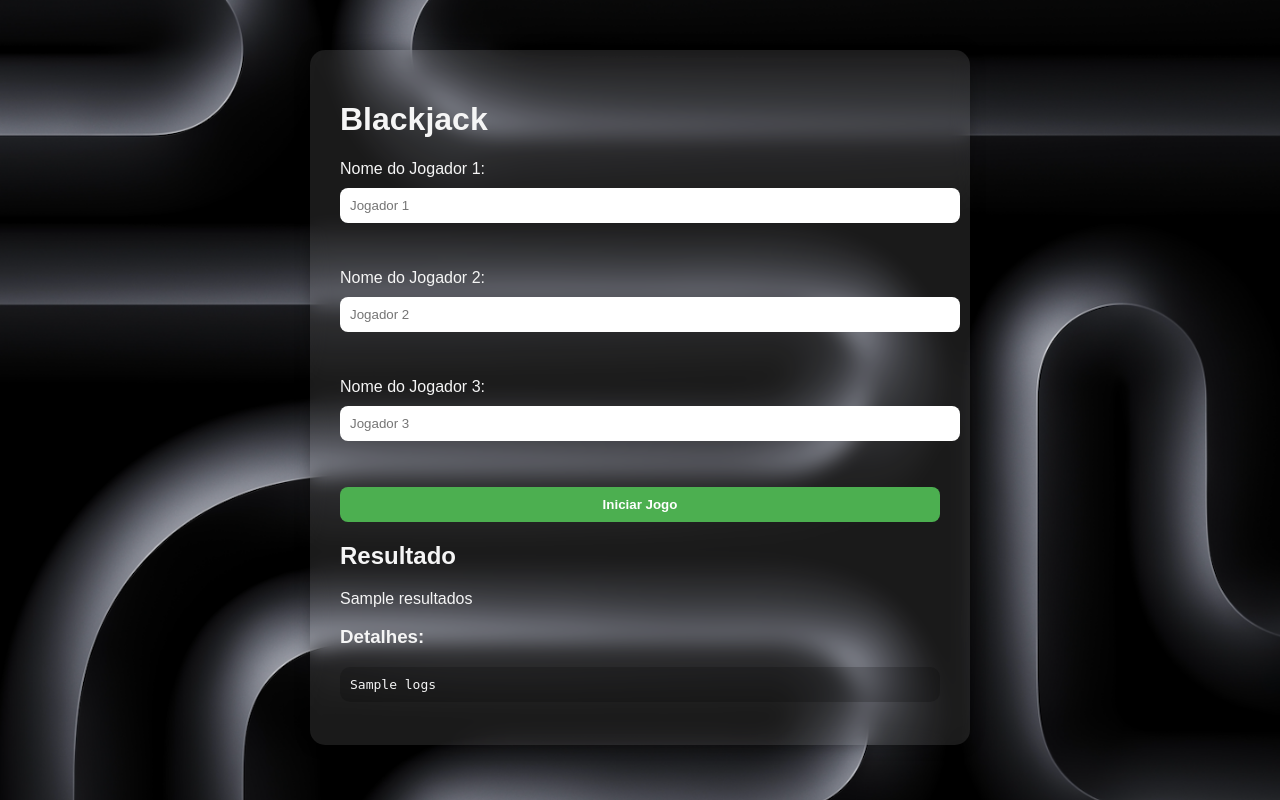
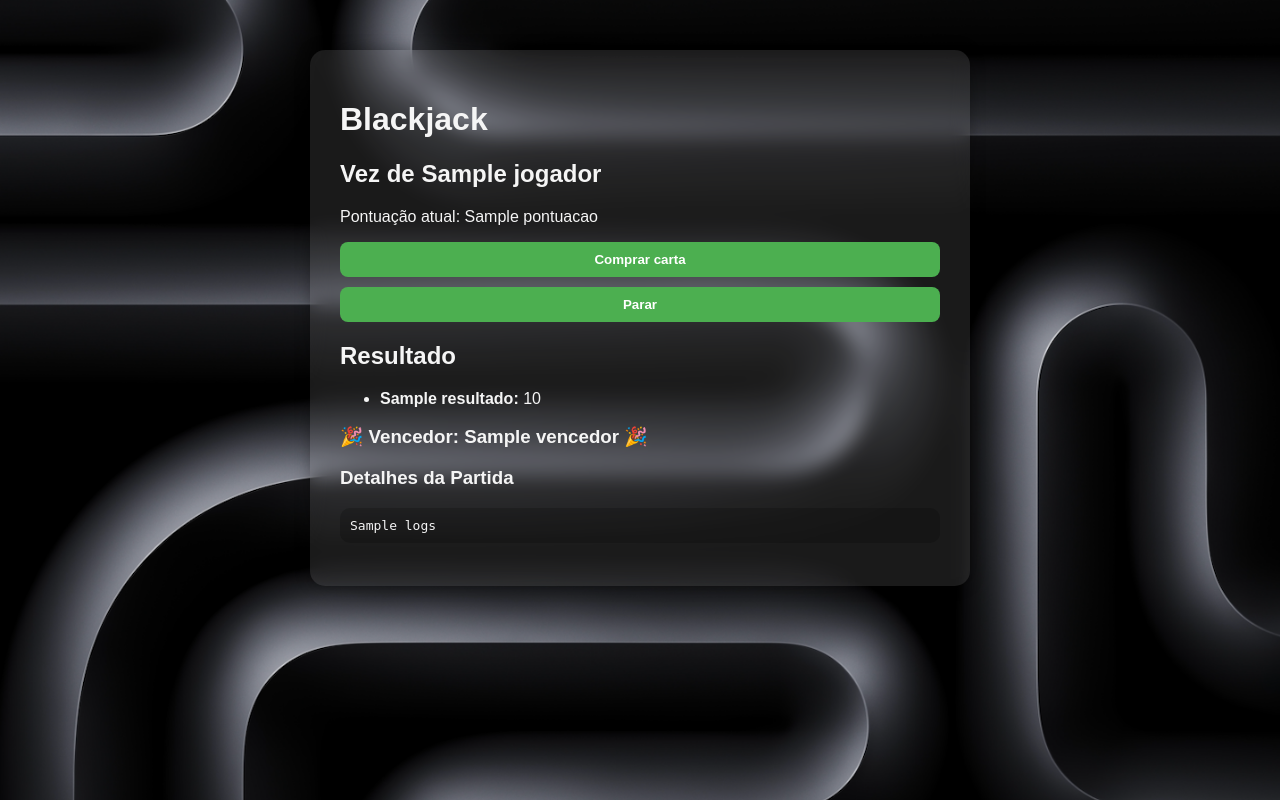
Before and after one commit to lucascode01/BlackJack-Jogo-Threads-Semaforo, a Flask app: template templates/index.html in a window 1280 px wide. Run offline with Flask 3, Linux system fonts and the light colour scheme; the template is opened without the code that fills it: most values are stand-ins (such as "Sample title", 1, 10 or a date in 2020).

Commit message:
closetofinish

```diff
--- a/app.py
+++ b/app.py
@@ -1,49 +1,74 @@
-from flask import Flask, render_template, request
-import threading
-from game.player import Player
-from game.dealer import Dealer
+from flask import Flask, render_template, request, redirect, url_for, session
+import random
 
 app = Flask(__name__)
+app.secret_key = 'segredo'
+
+MAX_SCORE = 21
 
 @app.route('/', methods=['GET', 'POST'])
 def index():
     if request.method == 'POST':
-        nome1 = request.form.get('nome1') or 'Jogador 1'
-        nome2 = request.form.get('nome2') or 'Jogador 2'
-        nome3 = request.form.get('nome3') or 'Jogador 3'
-        nomes = [nome1, nome2, nome3]
+        session['players'] = [
+            {'name': request.form.get('nome1', 'Jogador 1'), 'score': 0, 'log': '', 'standing': False},
+            {'name': request.form.get('nome2', 'Jogador 2'), 'score': 0, 'log': '', 'standing': False},
+            {'name': request.form.get('nome3', 'Jogador 3'), 'score': 0, 'log': '', 'standing': False}
+        ]
+        session['current_player'] = 0
+        session['game_over'] = False
+        session['logs'] = ["Starting a new round..."]
+        return redirect(url_for('jogo'))
+    return render_template('index.html')
 
-        num_players = 3
-        dealer = Dealer(num_players)
-        turn_sems = [threading.Semaphore(0) for _ in range(num_players)]
-        done_sems = [threading.Semaphore(0) for _ in range(num_players)]
+@app.route('/jogo', methods=['GET', 'POST'])
+def jogo():
+    players = session.get('players', [])
+    current = session.get('current_player', 0)
+    logs = session.get('logs', [])
 
-        jogadores = [
-            Player(0, dealer, turn_sems, done_sems, nomes[0]),
-            Player(1, dealer, turn_sems, done_sems, nomes[1]),
-            Player(2, dealer, turn_sems, done_sems, nomes[2])
-        ]
+    if session.get('game_over', False):
+        scores = [p['score'] if p['score'] <= MAX_SCORE else 0 for p in players]
+        max_score = max(scores)
+        winner = None
+        if max_score > 0:
+            winner = players[scores.index(max_score)]['name']
+        return render_template('index.html', resultados={p['name']: p['score'] for p in players}, vencedor=winner, logs="\n".join(logs))
 
-        for jogador in jogadores:
-            jogador.start()
+    if request.method == 'POST':
+        action = request.form['action']
+        player = players[current]
 
-        dealer.turn_sem = turn_sems
-        dealer.done_sem = done_sems
-        dealer.start_round()
-        dealer.show_results()
-        dealer.end_game()
+        if action == 'hit':
+            card = random.randint(1, 11)
+            player['score'] += card
+            log = f"{player['name']} comprou {card}, total: {player['score']}"
+            player['log'] += log + "\n"
+            logs.append(log)
 
-        for jogador in jogadores:
-            jogador.join()
+            if player['score'] >= MAX_SCORE:
+                player['standing'] = True
 
-        resultados = {j.name: j.score for j in jogadores}
-        vencedor_id = dealer.get_winner()
-        vencedor = jogadores[vencedor_id].name if vencedor_id is not None else None
-        logs = "\n".join(j.logs for j in jogadores)
+        elif action == 'stand':
+            player['standing'] = True
+            logs.append(f"{player['name']} decidiu parar com {player['score']} pontos.")
 
-        return render_template('index.html', resultados=resultados, vencedor=vencedor, logs=logs)
+        session['players'] = players
+        session['logs'] = logs
 
-    return render_template('index.html')
+        # avançar para próximo jogador
+        next_index = (current + 1) % len(players)
+        while players[next_index]['standing']:
+            next_index = (next_index + 1) % len(players)
+            if next_index == current:
+                session['game_over'] = True
+                break
+
+        session['current_player'] = next_index
+
+        return redirect(url_for('jogo'))
+
+    jogador_atual = players[current]
+    return render_template('index.html', jogador=jogador_atual['name'], pontuacao=jogador_atual['score'], logs="\n".join(logs))
 
 if __name__ == '__main__':
     app.run(debug=True)
--- a/game/player.py
+++ b/game/player.py
@@ -24,7 +24,9 @@ class Player(threading.Thread):
             self.score = 0
             self.logs = f"{self.name} começou a jogar...\n"
             while self.score < self.max_score:
-                if self.score >= 17:
+                print(f"{self.name}, sua pontuação atual é {self.score}.")
+                opcao = input(f"{self.name}, deseja comprar uma carta? (s para sim, n para não): ").lower()
+                if opcao != 's':
                     break
                 card = self.draw_card()
                 self.score += card
--- a/templates/index.html
+++ b/templates/index.html
@@ -9,6 +9,8 @@
 <body>
     <div class="container">
         <h1>Blackjack</h1>
+
+        {% if not jogador %}
             <form action="/" method="POST">
                 <label>Nome do Jogador 1:</label>
                 <input type="text" name="nome1" placeholder="Jogador 1"><br><br>
@@ -18,11 +20,33 @@
                 <input type="text" name="nome3" placeholder="Jogador 3"><br><br>
                 <button type="submit">Iniciar Jogo</button>
             </form>
+        {% endif %}
+
+        {% if jogador %}
+            <h2>Vez de {{ jogador }}</h2>
+            <p>Pontuação atual: {{ pontuacao }}</p>
+            <form action="/jogo" method="POST">
+                <button name="action" value="hit">Comprar carta</button>
+                <button name="action" value="stand">Parar</button>
+            </form>
+        {% endif %}
 
         {% if resultados %}
             <h2>Resultado</h2>
-            <p>{{ resultados }}</p>
-            <h3>Detalhes:</h3>
+            <ul>
+                {% for nome, score in resultados.items() %}
+                    <li><strong>{{ nome }}:</strong> {{ score }}</li>
+                {% endfor %}
+            </ul>
+            {% if vencedor %}
+                <h3>🎉 Vencedor: {{ vencedor }} 🎉</h3>
+            {% else %}
+                <h3>Ninguém venceu. Todos estouraram!</h3>
+            {% endif %}
+        {% endif %}
+
+        {% if logs %}
+            <h3>Detalhes da Partida</h3>
             <pre>{{ logs }}</pre>
         {% endif %}
     </div>
```
Lines whose indentation alone changed are shown as unchanged.
